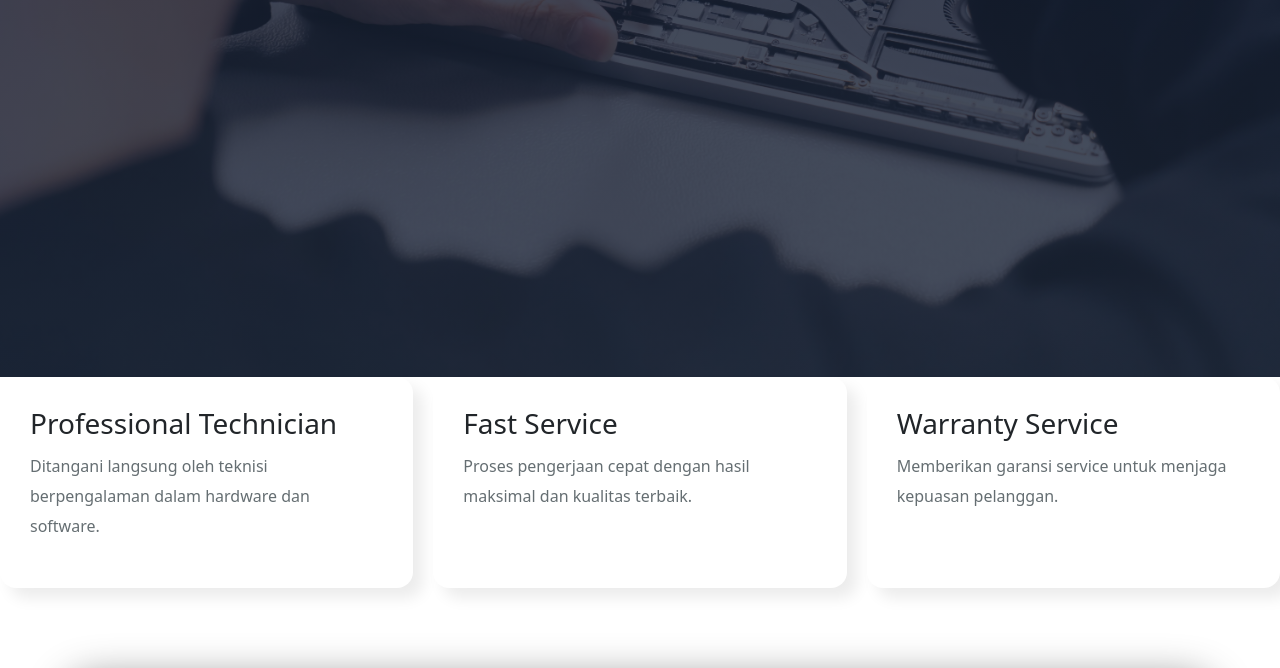
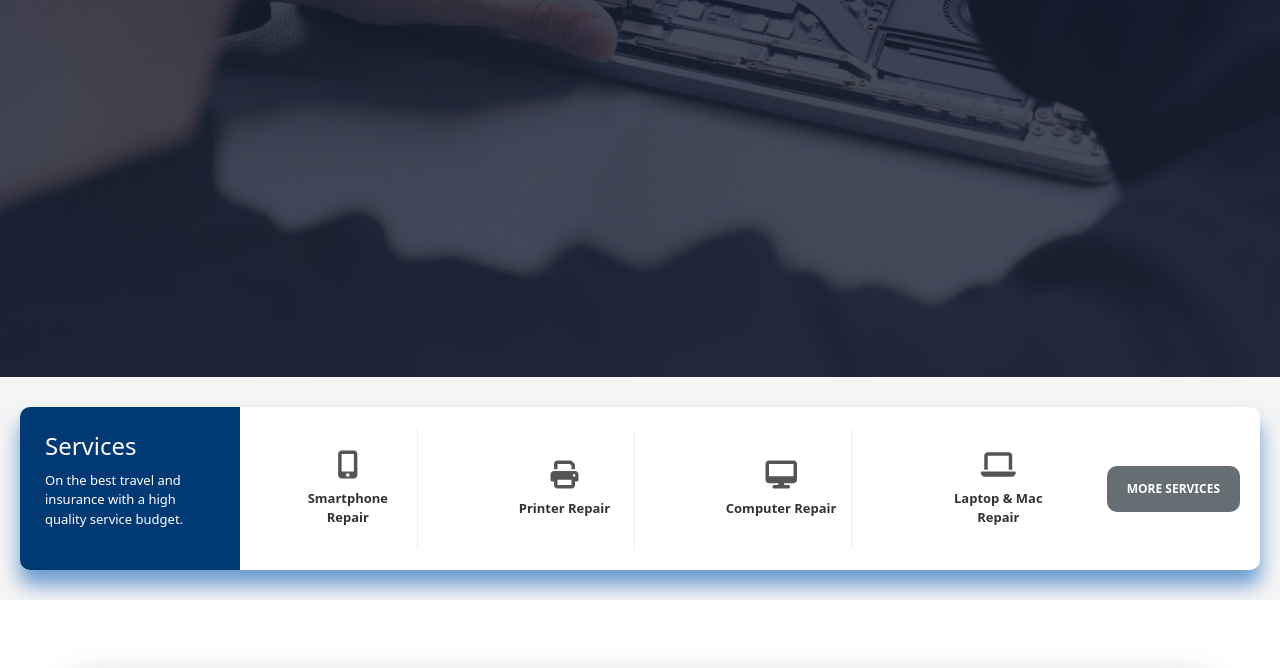
Before and after one commit to rivalgian/vit-gadget, a plain HTML site: page index.html in a window 1280 px wide. Shown: the part 423-1091 px from the top of the page. Drawn offline with nearby package versions, Linux system fonts and the light colour scheme.

Commit message:
update home card

```diff
--- a/index.html
+++ b/index.html
@@ -143,32 +143,46 @@
 
   <!-- HOME ========================================================== -->
 
-  <section id="home">
-    <div class="home-content">
-      <div class="home-card">
-        <h3>Professional Technician</h3>
+  <section class="home-services-section">
+    <div class="home-services-container">
+
+      <div class="home-services-title">
+        <h2>Services</h2>
         <p>
-          Ditangani langsung oleh teknisi berpengalaman dalam hardware dan
-          software.
+          On the best travel and insurance with a high quality
+          service budget.
         </p>
       </div>
 
-      <div class="home-card">
-        <h3>Fast Service</h3>
-        <p>
-          Proses pengerjaan cepat dengan hasil maksimal dan kualitas terbaik.
-        </p>
+      <div class="home-services-list">
+
+        <div class="home-service-item">
+          <i class="fas fa-mobile-alt"></i>
+          <span>Smartphone Repair</span>
+        </div>
+
+        <div class="home-service-item">
+          <i class="fas fa-print"></i>
+          <span>Printer Repair</span>
+        </div>
+
+        <div class="home-service-item">
+          <i class="fas fa-desktop"></i>
+          <span>Computer Repair</span>
+        </div>
+
+        <div class="home-service-item">
+          <i class="fas fa-laptop"></i>
+          <span>Laptop & Mac Repair</span>
+        </div>
+
       </div>
 
-      <div class="home-card">
-        <h3>Warranty Service</h3>
-        <p>
-          Memberikan garansi service untuk menjaga kepuasan pelanggan.
-        </p>
-      </div>
+      <a href="#services" class="home-more-btn">
+        MORE SERVICES
+      </a>
+
     </div>
-    </div>
-
   </section>
 
   <!-- ONSITE & REMOTE ========================================================== -->
--- a/styles/responsive.css
+++ b/styles/responsive.css
@@ -160,6 +160,50 @@
     height: auto;
     object-fit: contain;
   }
+}
+
+/* HOME =================================================================== */
+
+@media (max-width:768px){
+
+    .home-services-container{
+        overflow-x:auto;
+        -webkit-overflow-scrolling:touch;
+    }
+
+    .home-services-list{
+        min-width:700px;
+    }
+
+    .home-services-title{
+        width:180px;
+        min-width:180px;
+        padding:20px;
+    }
+
+    .home-services-title h2{
+        font-size:20px;
+    }
+
+    .home-service-item{
+        width:120px;
+        min-width:120px;
+        height:100px;
+    }
+
+    .home-service-item i{
+        font-size:24px;
+    }
+
+    .home-service-item span{
+        font-size:12px;
+    }
+
+    .home-more-btn{
+        min-width:140px;
+        text-align:center;
+        margin:0 15px;
+    }
 }
 
 /* ONSITE REMOTE ==========================================================*/
--- a/styles/style.css
+++ b/styles/style.css
@@ -320,27 +320,6 @@ nav ul li a:hover::after {
   color: rgba(255, 255, 255, 0.548);
 }
 
-
-/* HOME ==========================================================*/
-
-.home-content {
-  display: grid;
-  grid-template-columns: repeat(auto-fit, minmax(250px, 1fr));
-  gap: 20px;
-}
-
-.home-card {
-  background: white;
-  padding: 30px;
-  border-radius: 16px;
-  box-shadow: 10px 10px 15px rgba(0, 0, 0, 0.08);
-  transition: 0.3s;
-}
-
-.home-card h3 {
-  margin-bottom: 10px;
-}
-
 /* CTA */
 .cta-btn {
   display: inline-block;
@@ -357,6 +336,99 @@ nav ul li a:hover::after {
 .cta-btn:hover {
   background-color: #1d4ed8;
   transform: translateY(-2px);
+}
+
+/* HOME ==========================================================*/
+
+.home-services-section{
+    width:100%;
+    padding:30px 20px;
+    background:#f5f5f5;
+}
+
+.home-services-container{
+    display:flex;
+    align-items:center;
+    background:#fff;
+    overflow:hidden;
+    border-radius: 10px;
+    box-shadow: 0 15px 20px #1060b69c;
+}
+
+.home-services-title{
+    width:220px;
+    min-width:220px;
+    background:var(--primaryColor);
+    color:#fff;
+    padding:25px;
+}
+
+.home-services-title h2{
+    font-size:24px;
+    margin-bottom:10px;
+}
+
+.home-services-title p{
+    font-size:13px;
+    line-height:1.5;
+    color: white;
+}
+
+.home-services-list{
+    flex:1;
+    display:flex;
+    justify-content:space-around;
+    align-items:center;
+}
+
+.home-service-item{
+    width:140px;
+    min-width:140px;
+    height:120px;
+
+    display:flex;
+    flex-direction:column;
+    justify-content:center;
+    align-items:center;
+    text-align:center;
+
+    border-right:1px solid #eee;
+    padding:10px;
+}
+
+.home-service-item:last-child{
+    border-right:none;
+}
+
+.home-service-item i{
+    font-size:28px;
+    color:#555;
+    margin-bottom:10px;
+}
+
+.home-service-item span{
+    font-size:13px;
+    font-weight:600;
+    color:#333;
+    line-height:1.4;
+}
+
+.home-more-btn{
+    background:var(--secondTextColor);
+    color:#fff;
+    text-decoration:none;
+    padding:14px 20px;
+    margin-right:20px;
+    font-size:12px;
+    font-weight:bold;
+    white-space:nowrap;
+    transition:.3s;
+
+    border-radius: 10px;
+}
+
+.home-more-btn:hover{
+    background:var(--primaryColor);
 }
 
 /* ONSITE & REMOTE ==========================================================*/
```
